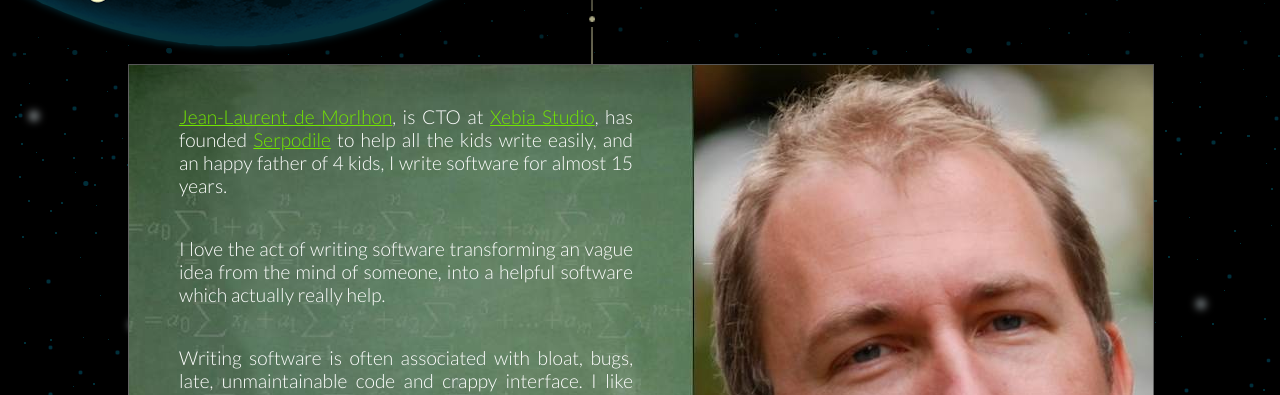
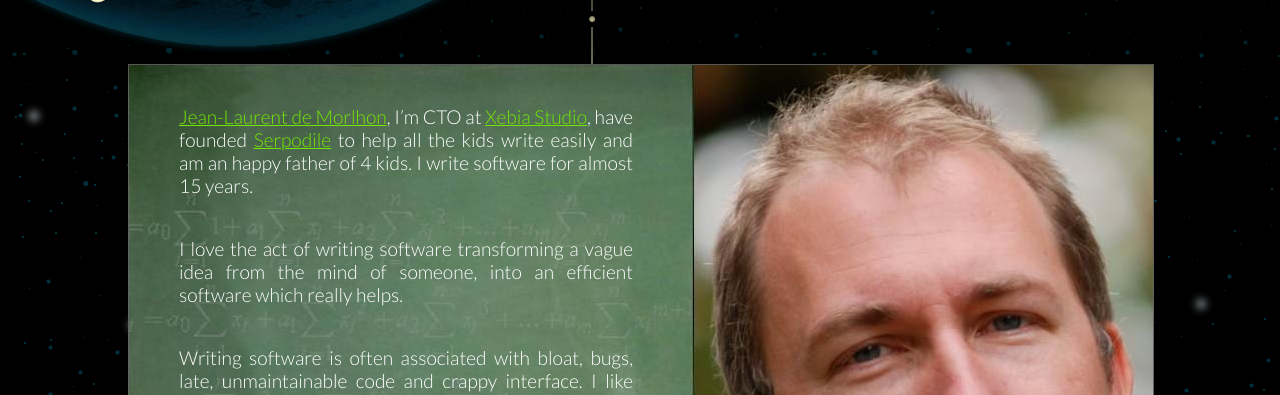
Before and after one commit to CodeStory/code-story-blog, a Jekyll site: the page built from about/jean-laurent.markdown, in a window 1280 px wide. Shown: the part 136-531 px from the top of the page. Built offline with Jekyll 4.4.1, drawn with Linux system fonts in a browser that asks for light colours.

Commit message:
Update jl bio

```diff
--- a/about/jean-laurent.markdown
+++ b/about/jean-laurent.markdown
@@ -7,9 +7,9 @@ twitter: morlhon
 linkedin: in/morlhon
 ---
 
-[Jean-Laurent de Morlhon](https://twitter.com/morlhon), is CTO at [Xebia Studio](http://studio.xebia.fr), has founded [Serpodile](http://serpodile.com) to help all the kids write easily, and an happy father of 4 kids, I write software for almost 15 years.
+[Jean-Laurent de Morlhon](http://twitter.com/morlhon), I'm CTO at [Xebia Studio](http://studio.xebia.fr), have founded [Serpodile](http://serpodile.com) to help all the kids write easily and am an happy father of 4 kids. I write software for almost 15 years.
 
-I love the act of writing software transforming an vague idea from the mind of someone, into a helpful software which actually really help.
+I love the act of writing software transforming a vague idea from the mind of someone, into an efficient software which really helps.
 
 Writing software is often associated with bloat, bugs, late, unmaintainable code and crappy interface.
 I like challenging this idea, and thrive to convince people that there is another way of writing software.
```
